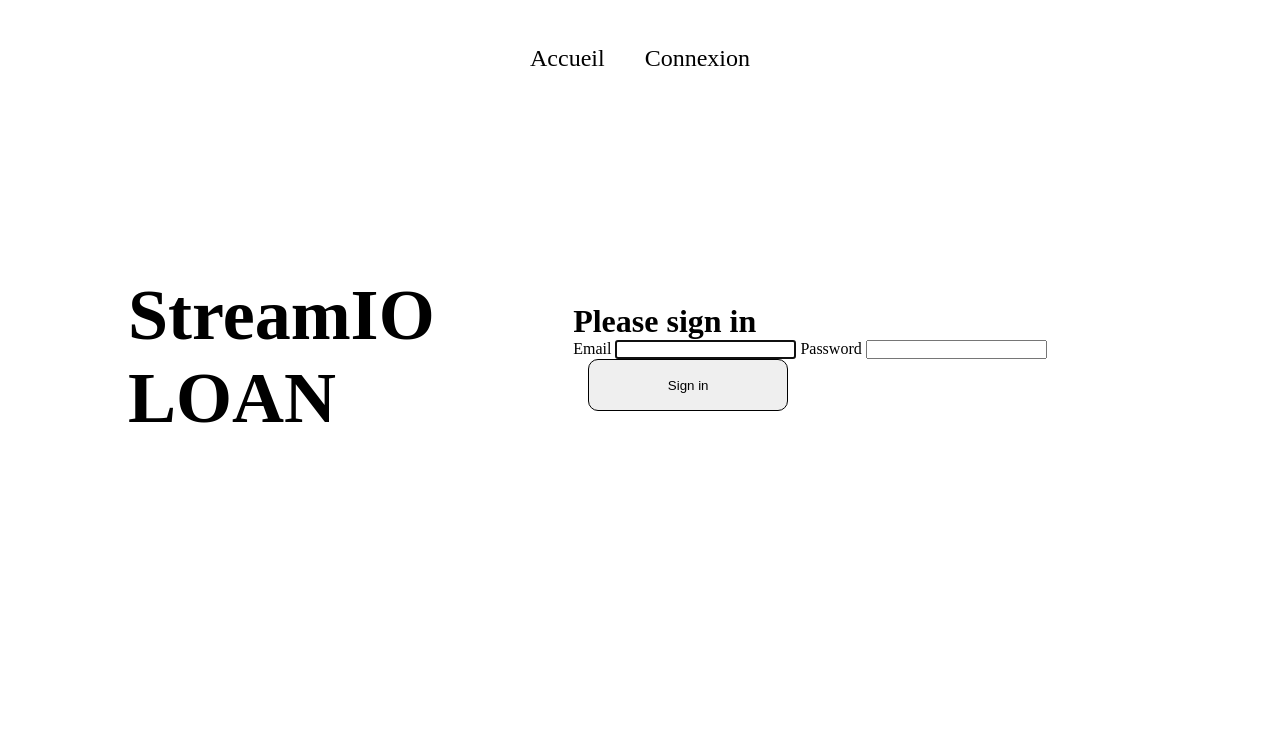
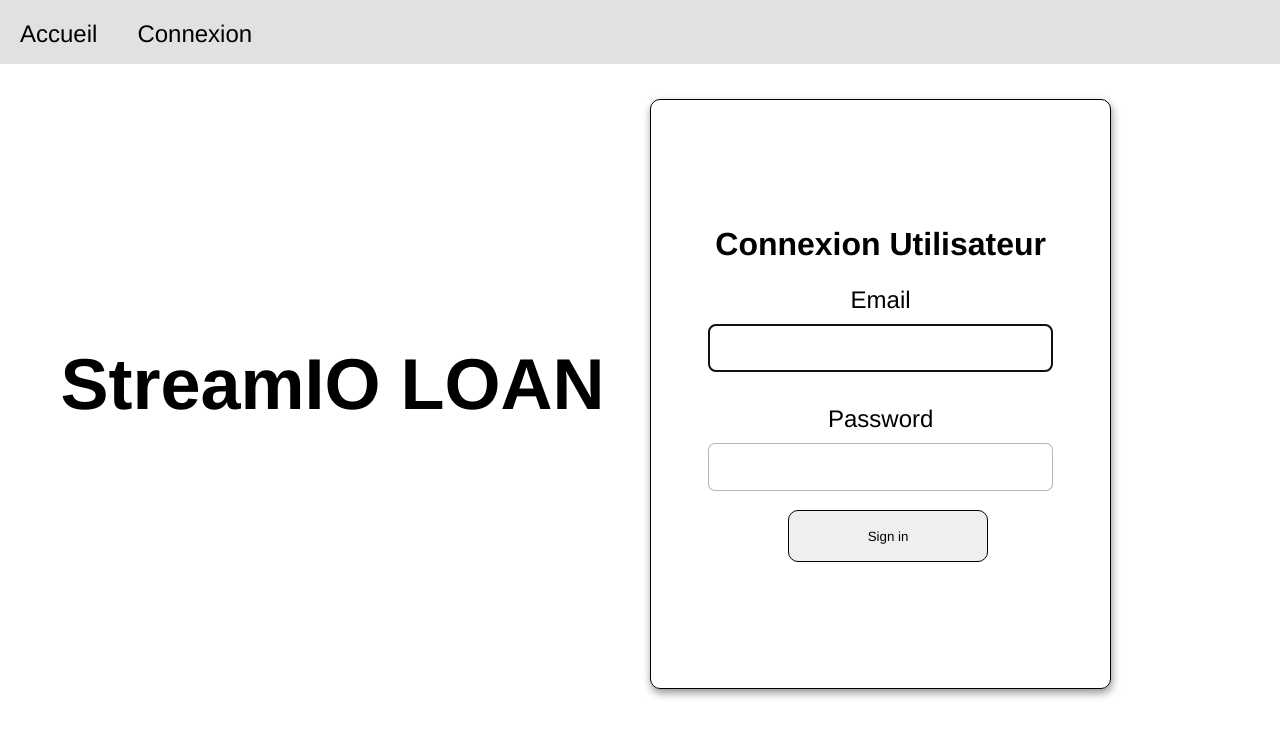
Before and after one commit to Alexis-crl/StreamFinal, a Symfony app: template StreamFinal/templates/security/login.html.twig in a window 1280 px wide. Shown: the top 737 px of the page. Run offline with Twig, Linux system fonts and the light colour scheme; the template is opened without the code that fills it, so the values that code supplies are empty; some libraries are stand-ins or nearby versions.

Commit message:
css SingIn

```diff
--- a/StreamFinal/public/css/style.css
+++ b/StreamFinal/public/css/style.css
@@ -2,13 +2,15 @@
     margin: 0;
     padding: 0;
     box-sizing: border-box;
+    font-family: 'Franklin Gothic Medium', 'Arial Narrow', Arial, sans-serif;
 }
 
+/*----------------------------------NAVBAR----------------------------*/
 nav{
     display: flex;
-    padding: 25px;
     width: 100%;
-    justify-content: center;
+    height: 64px;
+    background-color: rgba(128, 128, 128, 0.234);
 }
 
 nav a{
@@ -21,26 +23,62 @@ nav a{
 nav a:hover{
     transform: scale(1.10);
     text-decoration: underline;
+    animation: 1s ease;
 }
 
+/* -----------------------------SIGN IN ------------------------------*/
+
 .SignInContainer{
-    display: flex;
-    width: 80%;
-    height: 60vh;
-    align-items: center;
-    margin: auto;
+    display: grid;
+    grid-template-columns: repeat(2, 1fr);
+    padding: 25px;
+    height: 80vh;
 }
 
 .StreamTitle{
     display: flex;
     align-items: center;
     font-size: 72px;
+    justify-content: center;
 }
 
+
+.SignIn{
+    border: 1px solid black;
+    display: flex;
+    flex-direction: column;
+    height: 100%;
+    width: 75%;
+    justify-content: center;
+    align-items: center;
+    margin: 10px;
+    border-radius: 10px;
+    box-shadow: 1px 4px 8px rgba(0, 0, 0, 0.426);
+}
+
+.SignIn input{
+    width: 75%;
+    height: 48px;
+    border-radius: 7px;
+    margin: 10px;
+    border: 1px solid rgba(0, 0, 0, 0.284);
+    text-align: center;
+}
+
+.SignIn label{
+    margin-top: 5%;
+    font-size: 24px;
+}
+
+
+
+
+/*----------------------------- PRODUCT ------------------------------------*/
 
 .HomeTitle{
     text-align: center;
     font-size: 52px;
+    margin-top: 3%;
 }
 
 .productContainer{
@@ -132,8 +170,11 @@ nav a:hover{
 }
 
 
+/*------------------------------------PRODUCT SHOW ----------------------------*/
+
 .productTitle{
     text-align: center;
+    margin-top: 2%;
 }
 
 .productImage{
@@ -183,6 +224,7 @@ nav a:hover{
     border: 1px solid black;
     border-radius: 10px;
     text-align: center;
+    margin-top: 2%;
 }
 
 .btn:hover{
@@ -190,7 +232,10 @@ nav a:hover{
     animation: 1s ease;
 }
 
+
+/*-------------------------------LOGOUT---------------------------------*/
 .logoutContainer{
     display: flex;
     flex-direction: column;
+    padding: 25px;
 }
--- a/StreamFinal/templates/security/login.html.twig
+++ b/StreamFinal/templates/security/login.html.twig
@@ -21,8 +21,8 @@
 
         <div class='SignInContainer'>
             <h1 class='StreamTitle'>StreamIO LOAN</h1>
-            <div class='container'>
-                <h1 class="h3 mb-3 font-weight-normal">Please sign in</h1>
+            <div class='SignIn'>
+                <h1 class="h3 mb-3 font-weight-normal">Connexion Utilisateur</h1>
                 <label for="inputEmail">Email</label>
                 <input type="email" value="{{ last_username }}" name="email" id="inputEmail" class="form-control" autocomplete="email" required autofocus>
                 <label for="inputPassword">Password</label>
```
